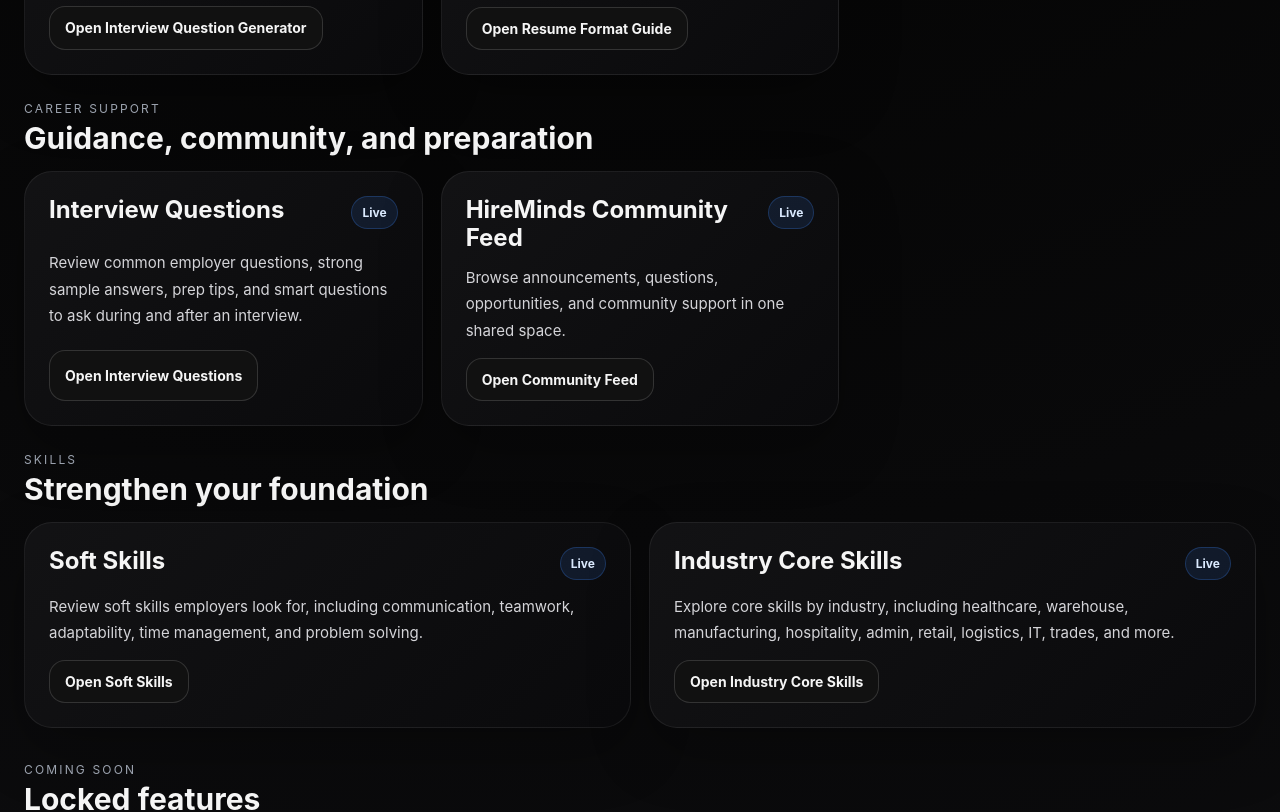
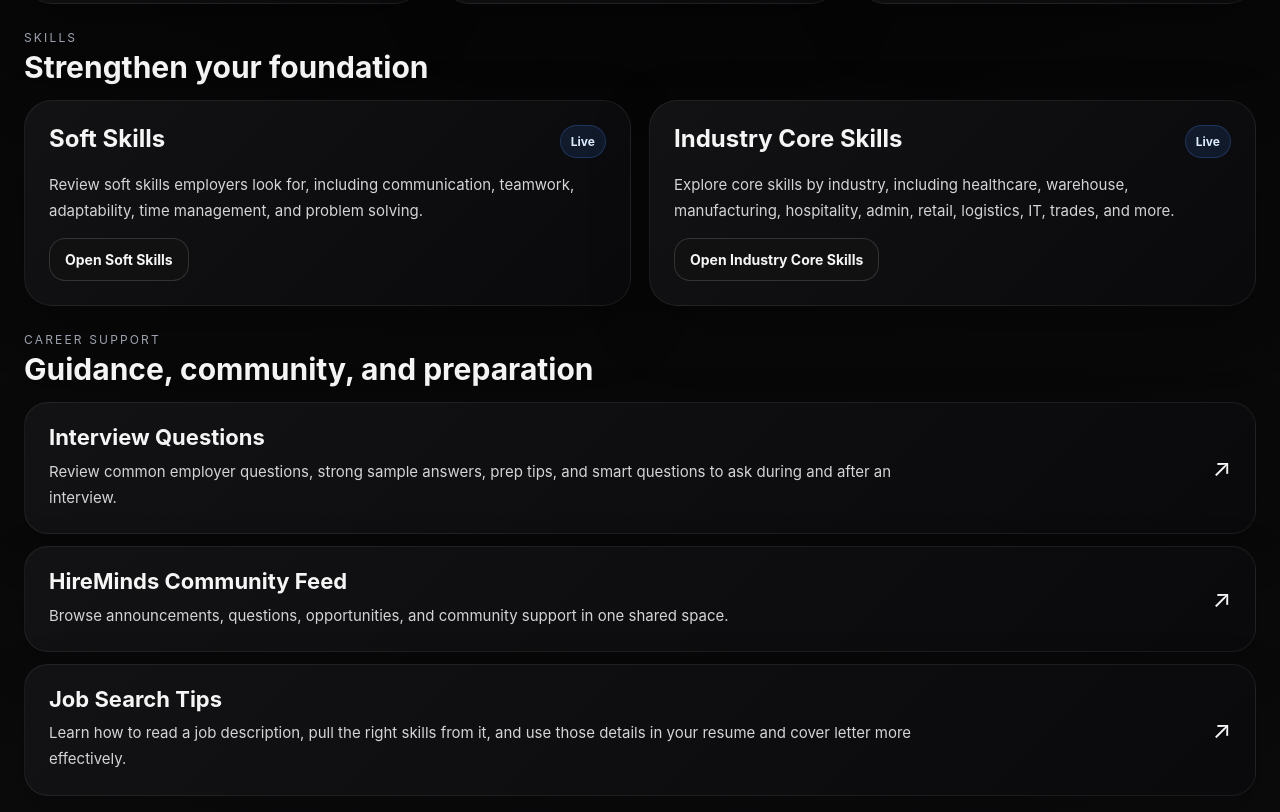
Before and after one commit to UrMizery/hireminds-platform, a Next.js app: page /career-toolkit in a window 1280 px wide. Shown: the part 1000-1812 px from the top of the page. Built offline with nearby package versions, Linux system fonts and the light colour scheme; no server answers.

Commit message:
Update page.tsx

```diff
--- a/app/career-toolkit/page.tsx
+++ b/app/career-toolkit/page.tsx
@@ -12,15 +12,6 @@ return (
 Create resumes and letters, explore interview guidance, strengthen your skills,
 and access practical tools designed to support job seekers in one clean space.
 </p>
-
-<div style={styles.heroActions}>
-<a href="/resume-builder" style={styles.primaryButton}>
-Open Resume Generator
-</a>
-<a href="/career-toolkit/cover-letter-generator" style={styles.secondaryButton}>
-Open Cover Letter Generator
-</a>
-</div>
 </div>
 
 <div style={styles.heroPanel}>
@@ -117,40 +108,18 @@ resumes and find the format that fits you best.
 Open Resume Format Guide
 </a>
 </div>
-</div>
-</section>
-
-<section style={styles.section}>
-<div style={styles.sectionHeader}>
-<p style={styles.sectionKicker}>Career Support</p>
-<h2 style={styles.sectionTitle}>Guidance, community, and preparation</h2>
-</div>
-
-<div style={styles.grid}>
-<div style={styles.featureCard}>
-<div style={styles.featureTop}>
-<h3 style={styles.featureTitle}>Interview Questions</h3>
-<span style={styles.liveTag}>Live</span>
-</div>
-<p style={styles.featureText}>
-Review common employer questions, strong sample answers, prep tips, and smart questions to ask during and after an interview.
-</p>
-<a href="/career-toolkit/interview-questions" style={styles.linkButton}>
-Open Interview Questions
-</a>
-</div>
 
 <div style={styles.featureCard}>
 <div style={styles.featureTop}>
-<h3 style={styles.featureTitle}>HireMinds Community Feed</h3>
-<span style={styles.liveTag}>Live</span>
+<h3 style={styles.featureTitle}>Job Log Generator</h3>
+<span style={styles.liveTag}>New</span>
 </div>
 <p style={styles.featureText}>
-Browse announcements, questions, opportunities, and community support in one
-shared space.
+Track where you applied, dates, contacts, interview updates, and follow-up activity
+in one organized place.
 </p>
-<a href="/career-toolkit/community-feed" style={styles.linkButton}>
-Open Community Feed
+<a href="/career-toolkit/job-log-generator" style={styles.linkButton}>
+Open Job Log Generator
 </a>
 </div>
 </div>
@@ -190,6 +159,48 @@ manufacturing, hospitality, admin, retail, logistics, IT, trades, and more.
 Open Industry Core Skills
 </a>
 </div>
+</div>
+</section>
+
+<section style={styles.supportSection}>
+<div style={styles.sectionHeader}>
+<p style={styles.sectionKicker}>Career Support</p>
+<h2 style={styles.sectionTitle}>Guidance, community, and preparation</h2>
+</div>
+
+<div style={styles.supportList}>
+<a href="/career-toolkit/interview-questions" style={styles.supportRow}>
+<div>
+<h3 style={styles.supportTitle}>Interview Questions</h3>
+<p style={styles.supportText}>
+Review common employer questions, strong sample answers, prep tips, and smart
+questions to ask during and after an interview.
+</p>
+</div>
+<span style={styles.supportArrow}>↗</span>
+</a>
+
+<a href="/career-toolkit/community-feed" style={styles.supportRow}>
+<div>
+<h3 style={styles.supportTitle}>HireMinds Community Feed</h3>
+<p style={styles.supportText}>
+Browse announcements, questions, opportunities, and community support in one
+shared space.
+</p>
+</div>
+<span style={styles.supportArrow}>↗</span>
+</a>
+
+<a href="/career-toolkit/job-search-tips" style={styles.supportRow}>
+<div>
+<h3 style={styles.supportTitle}>Job Search Tips</h3>
+<p style={styles.supportText}>
+Learn how to read a job description, pull the right skills from it, and use those
+details in your resume and cover letter more effectively.
+</p>
+</div>
+<span style={styles.supportArrow}>↗</span>
+</a>
 </div>
 </section>
 
@@ -295,42 +306,11 @@ color: "#f5f5f5",
 maxWidth: "760px",
 },
 subtitle: {
-margin: "0 0 22px",
+margin: 0,
 color: "#d4d4d8",
 fontSize: "16px",
 lineHeight: 1.8,
 maxWidth: "760px",
-},
-heroActions: {
-display: "flex",
-gap: "12px",
-flexWrap: "wrap",
-},
-primaryButton: {
-display: "inline-flex",
-alignItems: "center",
-justifyContent: "center",
-textDecoration: "none",
-padding: "14px 18px",
-borderRadius: "18px",
-border: "1px solid #d1d5db",
-background: "linear-gradient(180deg, #d4d4d8 0%, #a3a3a3 100%)",
-color: "#09090b",
-fontWeight: 700,
-fontSize: "15px",
-},
-secondaryButton: {
-display: "inline-flex",
-alignItems: "center",
-justifyContent: "center",
-textDecoration: "none",
-padding: "14px 18px",
-borderRadius: "18px",
-border: "1px solid rgba(255,255,255,0.14)",
-background: "rgba(255,255,255,0.04)",
-color: "#f5f5f5",
-fontWeight: 700,
-fontSize: "15px",
 },
 heroPanelKicker: {
 margin: "0 0 18px",
@@ -362,6 +342,10 @@ fontWeight: 700,
 textAlign: "right",
 },
 section: {
+display: "grid",
+gap: "16px",
+},
+supportSection: {
 display: "grid",
 gap: "16px",
 },
@@ -460,6 +444,43 @@ color: "#f5f5f5",
 fontWeight: 700,
 fontSize: "14px",
 },
+supportList: {
+display: "grid",
+gap: "12px",
+},
+supportRow: {
+display: "flex",
+justifyContent: "space-between",
+gap: "18px",
+alignItems: "center",
+textDecoration: "none",
+background:
+"linear-gradient(135deg, rgba(19,19,21,0.96) 0%, rgba(10,10,12,0.98) 100%)",
+border: "1px solid rgba(255,255,255,0.07)",
+borderRadius: "24px",
+padding: "22px 24px",
+boxShadow: "0 18px 50px rgba(0,0,0,0.24)",
+},
+supportTitle: {
+margin: "0 0 8px",
+fontSize: "22px",
+lineHeight: 1.15,
+fontWeight: 700,
+color: "#f5f5f5",
+},
+supportText: {
+margin: 0,
+color: "#d4d4d8",
+fontSize: "15px",
+lineHeight: 1.75,
+maxWidth: "900px",
+},
+supportArrow: {
+color: "#f5f5f5",
+fontSize: "24px",
+lineHeight: 1,
+flexShrink: 0,
+},
 lockedGrid: {
 display: "grid",
 gridTemplateColumns: "repeat(2, minmax(0, 1fr))",
```
